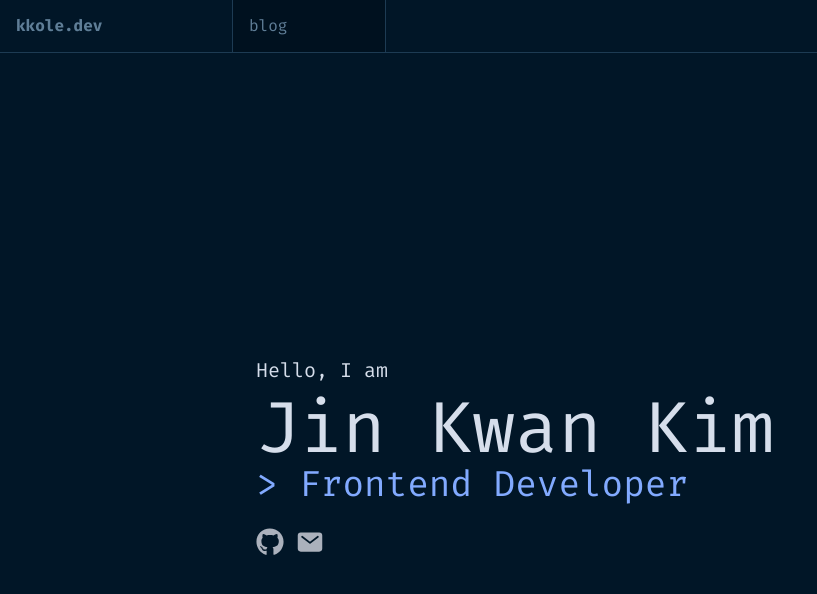
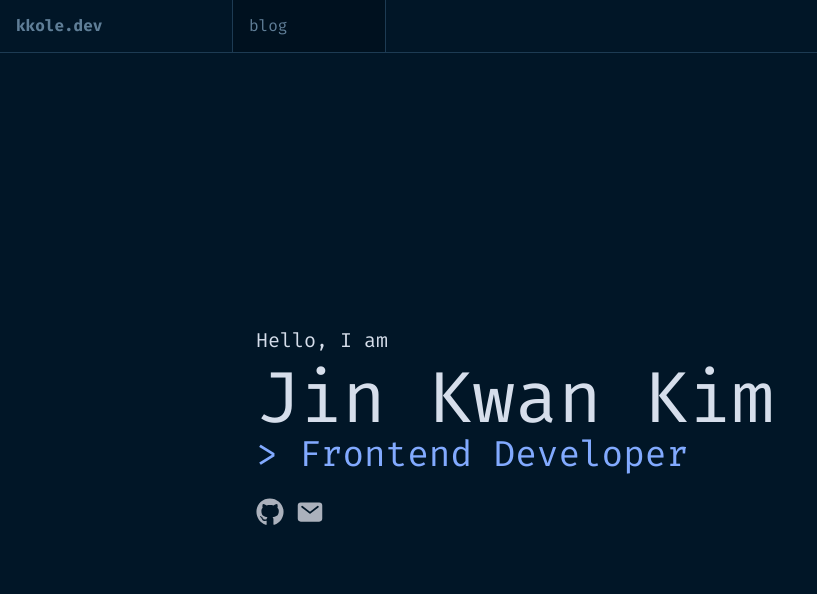
Before and after one commit to kkole3897/kkole.dev, a Next.js app: page / in a window 1280 px wide. Shown: the top 594 px of the page, without its empty margins (0-817 px from the left). Built offline with nearby package versions, Linux system fonts and the light colour scheme.

Commit message:
feat: 포스팅 페이지 레이아웃 수정
- 하단 padding 추가
- 블록간 간격 조정

```diff
--- a/src/app/blog/[slug]/components/heading/heading.module.css
+++ b/src/app/blog/[slug]/components/heading/heading.module.css
@@ -1,4 +1,5 @@
 .post-heading {
+  @apply mt-12;
   color: var(--gray-500);
   font-size: 1.25rem;
   font-weight: 700;
@@ -6,6 +7,7 @@
 }
 
 h1.post-heading {
+  @apply mt-0;
   font-size: 2.25rem;
   line-height: 2.875rem;
 }
--- a/src/app/blog/[slug]/components/heading/heading.tsx
+++ b/src/app/blog/[slug]/components/heading/heading.tsx
@@ -13,7 +13,7 @@ export default function Heading(props: Props) {
 
   return React.createElement(
     as,
-    { ...rest, className: styles['post-heading'] },
+    { ...rest, className: `${styles['post-heading']}` },
     children
   );
 }
--- a/src/app/blog/[slug]/page.tsx
+++ b/src/app/blog/[slug]/page.tsx
@@ -78,7 +78,7 @@ function PostPage({ params }: Props) {
           <Heading>{post.title}</Heading>
           <div className="text-gray-600">{date}</div>
         </div>
-        <div className="flex flex-col gap-y-[40px] leading-7">
+        <div className="flex flex-col gap-y-7 leading-7">
           <MDXContent components={mdxComponents} />
         </div>
       </article>
--- a/src/app/layout.tsx
+++ b/src/app/layout.tsx
@@ -32,7 +32,7 @@ export default function RootLayout({
         <div className="flex flex-col h-full">
           <BaseHeader />
           <div className="flex flex-col flex-1">
-            <div className="flex flex-col flex-1 w-[768px] mx-auto px-[20px] pt-[60px]">
+            <div className="flex flex-col flex-1 w-[768px] mx-auto px-[20px] py-[60px]">
               {children}
             </div>
           </div>
--- a/src/contents/blog/start-blog.mdx
+++ b/src/contents/blog/start-blog.mdx
@@ -12,7 +12,6 @@ description: 블로그를 시작한 이유와 어떻게 블로그를 만들었
 지금 컨셉은 ide나 코드 에디터였는데 아직은 그렇게 보일 정도로 만들진 못한 것 같다.
 
 **주요 기술 스택**
-
 - next@13
 - typescript
 - contentlayer
```
